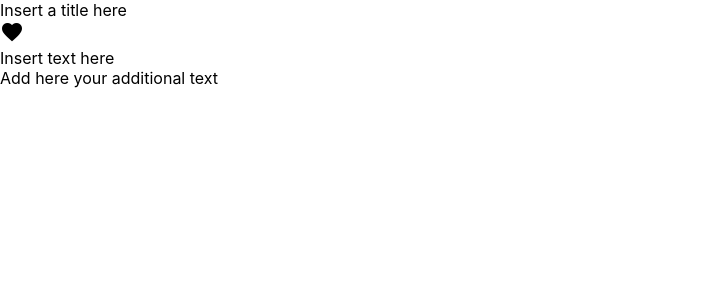
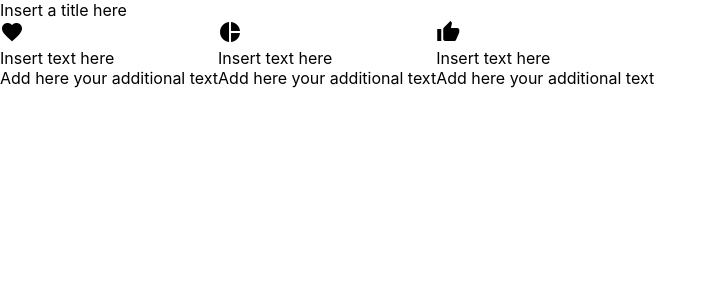
Before and after one commit to werpietrzak/slide-editor, a React (Create React App) app: page / in a window 1280 px wide. Shown: the top 300 px of the page, without its empty margins (0-716 px from the left). Built offline with nearby package versions, Linux system fonts and the light colour scheme; the HTML template or start-up script is replaced by a standard one.

Commit message:
feat: add drag and drop functionality

```diff
--- a/src/App.tsx
+++ b/src/App.tsx
@@ -1,13 +1,12 @@
 import React from 'react';
-import { IconSection } from './components/icon-section';
+import { SlideContent } from './components/slide-content';
 import { SlideTitle } from './components/slide-title';
-
 import './App.css';
 
 const App: React.FC = () => (
     <>
         <SlideTitle />
-        <IconSection placeholderIcon="favorite" />
+        <SlideContent />
     </>
 );
 
--- a/src/components/icon-selector/icon-selector.tsx
+++ b/src/components/icon-selector/icon-selector.tsx
@@ -11,6 +11,7 @@ export const IconSelector: React.FC<IconSelectorProps> = ({ onIconSelect }) => (
         <div>
             {Object.values(Icons).map(iconName => (
                 <span
+                    key={iconName}
                     className="material-icons"
                     onClick={() => onIconSelect(iconName)}
                 >
--- /dev/null
+++ b/src/components/slide-content/index.ts
@@ -0,0 +1 @@
+export * from './slide-content';
--- /dev/null
+++ b/src/components/slide-content/slide-content.tsx
@@ -0,0 +1,79 @@
+import React, { useState } from 'react';
+import {
+    DragDropContext,
+    Draggable,
+    Droppable,
+    OnDragEndResponder,
+} from 'react-beautiful-dnd';
+import { IconSection } from '../icon-section';
+import { Icons } from '../../constants';
+import './slide-content.scss';
+
+interface DraggableItem {
+    id: string;
+    content: JSX.Element;
+}
+
+export const SlideContent: React.FC = () => {
+    const draggableItems: DraggableItem[] = [
+        {
+            id: 'item-1',
+            content: <IconSection placeholderIcon={Icons.Favorite} />,
+        },
+        {
+            id: 'item-2',
+            content: <IconSection placeholderIcon={Icons.PieChart} />,
+        },
+        {
+            id: 'item-3',
+            content: <IconSection placeholderIcon={Icons.ThumbUp} />,
+        },
+    ];
+
+    const [items, setItems] = useState(draggableItems);
+
+    const handleDragEnd: OnDragEndResponder = result => {
+        if (!result.destination) {
+            return;
+        }
+
+        const newItems = items.slice();
+        const [reorderedItem] = newItems.splice(result.source.index, 1);
+        newItems.splice(result.destination.index, 0, reorderedItem);
+
+        setItems(newItems);
+    };
+
+    return (
+        <DragDropContext onDragEnd={handleDragEnd}>
+            <Droppable droppableId="list" direction="horizontal">
+                {provided => (
+                    <div
+                        {...provided.droppableProps}
+                        ref={provided.innerRef}
+                        className="container"
+                    >
+                        {items.map((item, index) => (
+                            <Draggable
+                                key={item.id}
+                                draggableId={item.id}
+                                index={index}
+                            >
+                                {provided => (
+                                    <div
+                                        {...provided.draggableProps}
+                                        {...provided.dragHandleProps}
+                                        ref={provided.innerRef}
+                                    >
+                                        {item.content}
+                                    </div>
+                                )}
+                            </Draggable>
+                        ))}
+                        {provided.placeholder}
+                    </div>
+                )}
+            </Droppable>
+        </DragDropContext>
+    );
+};
```
